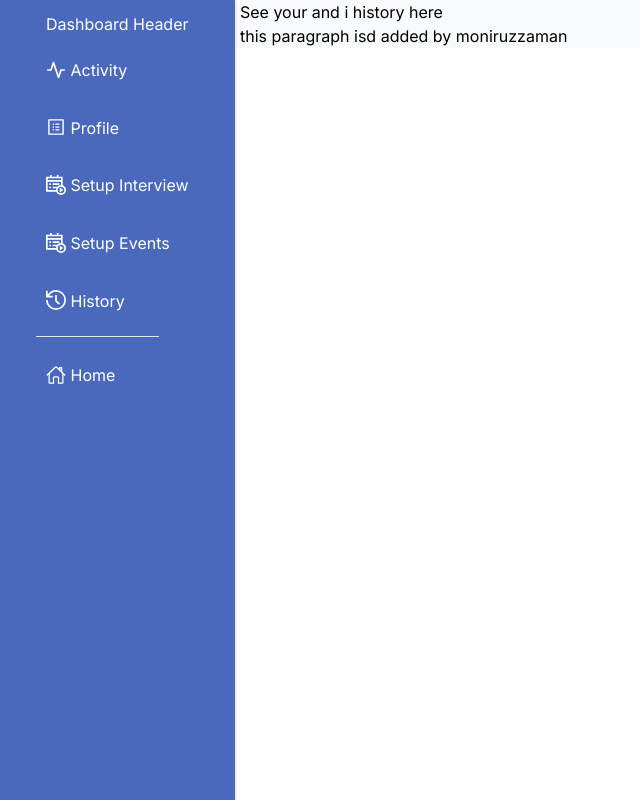
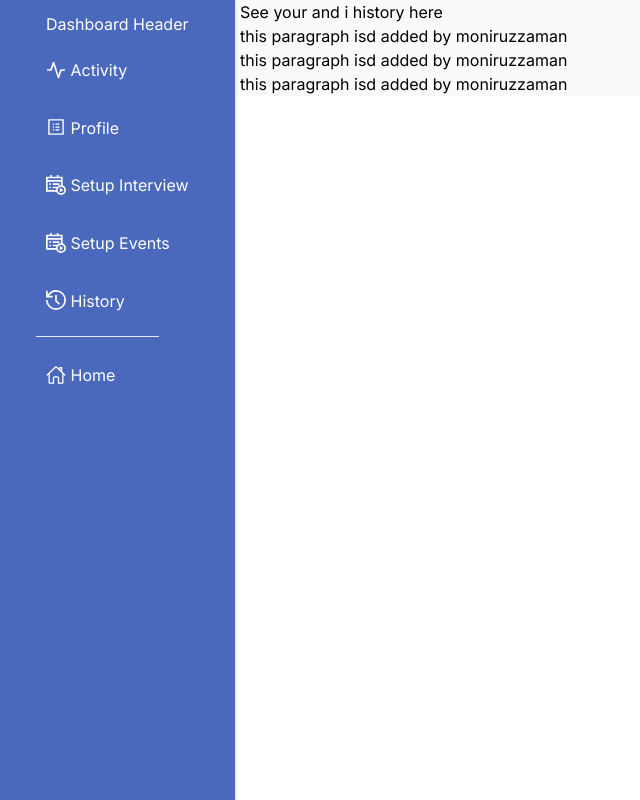
Before and after one commit to Naymul-NN/Schedulemeet-client, a Next.js app: page /dashboard/history in a window 1280 px wide. Shown: the whole page, without its empty margins (0-640 px from the left). Built offline with nearby package versions, Linux system fonts and the light colour scheme; no server answers.

Commit message:
demo paragraph added in history

```diff
--- a/src/app/dashboard/history/page.jsx
+++ b/src/app/dashboard/history/page.jsx
@@ -4,6 +4,8 @@ const History = () => {
       <p className="text-black">See your and i history here</p>
 
       <p>this paragraph isd added by moniruzzaman</p>
+      <p>this paragraph isd added by moniruzzaman</p>
+      <p>this paragraph isd added by moniruzzaman</p>
     </div>
   );
 };
```
